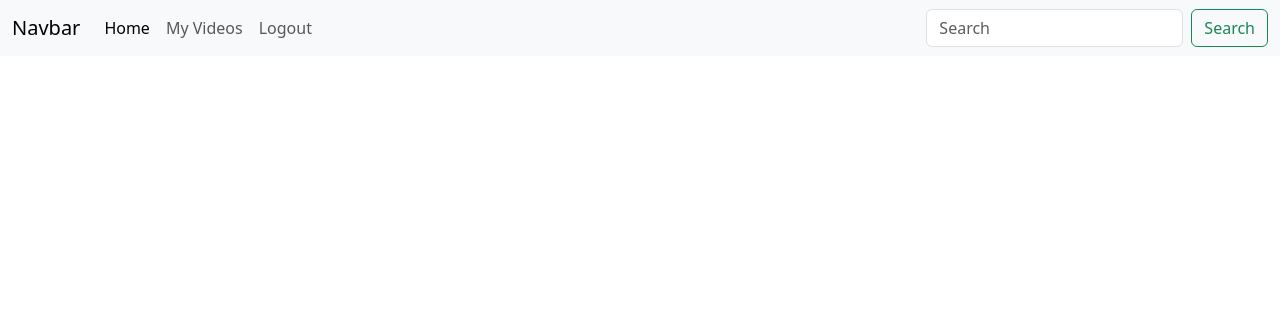
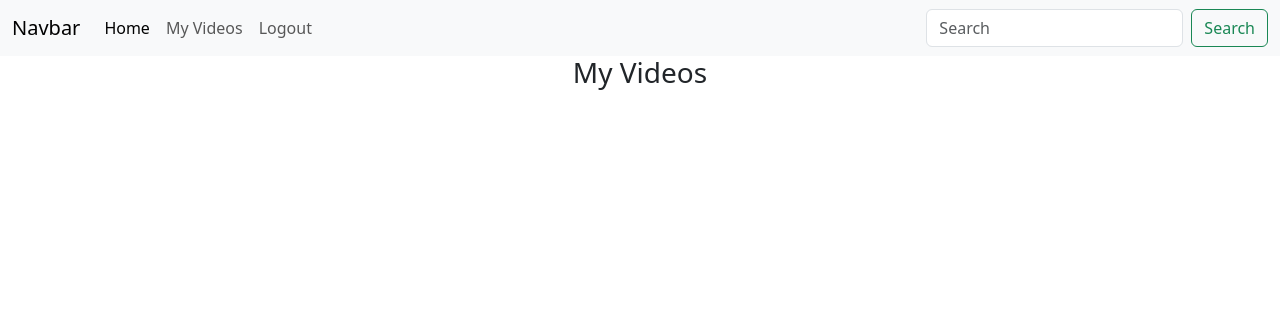
Before and after one commit to Aula72/matatu, a PHP site: page /video in a window 1280 px wide. Shown: the top 316 px of the page. Run offline with PHP 8.4, Linux system fonts and the light colour scheme.

Commit message:
mapp-comit

```diff
--- a/views/video.php
+++ b/views/video.php
@@ -1,4 +1,4 @@
-
+<h3 class="text-center">My Videos</h3>
 <ul class="list-group" id="videos"></ul>
 
 
```
